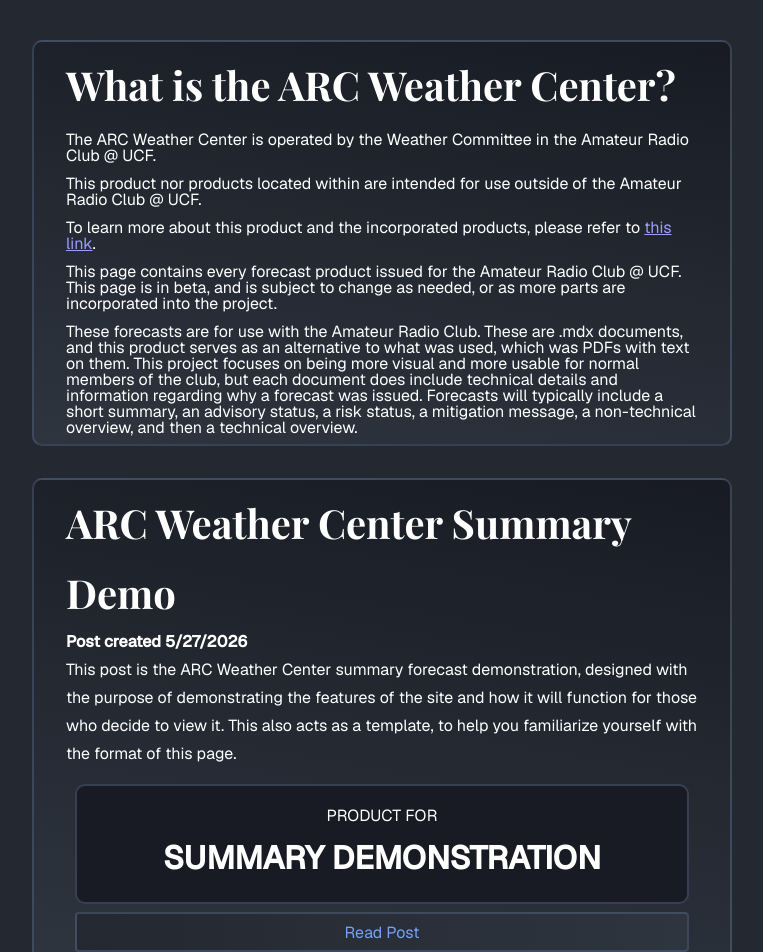
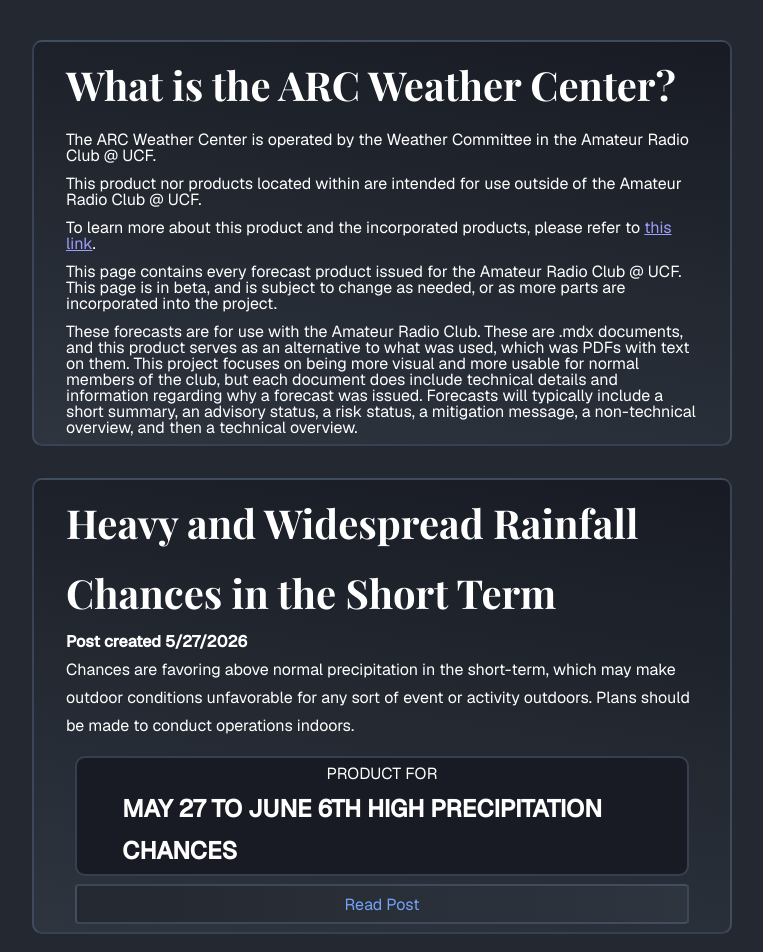
Before and after one commit to skyechannelwrx/ARC-Weather-Center, a React (Vite) app: page / in a window 1280 px wide. Shown: the top 952 px of the page, without its empty margins (258-1021 px from the left). Built offline with nearby package versions, Linux system fonts and the light colour scheme.

Commit message:
New content, update to v1.0.2

```diff
--- a/src/App.scss
+++ b/src/App.scss
@@ -110,7 +110,7 @@
                 display: flex;
                 align-items: center;
                 justify-content: center;
-                font-size: 2rem;
+                font-size: 1.5rem;
                 font-weight: bolder;
             }
         }
@@ -273,7 +273,7 @@
                 display: flex;
                 align-items: center;
                 justify-content: center;
-                font-size: 2rem;
+                font-size: 1.5rem;
                 font-weight: bolder;
             }
         }
--- a/src/PostsPage.tsx
+++ b/src/PostsPage.tsx
@@ -131,7 +131,7 @@
             <div className="container">
                 <article className="post">
                     <h1>{post.metadata.title}</h1>
-                    <p className="release-date">Released {new Date(post.metadata.date).toLocaleDateString()}</p>
+                    <p className="release-date">Released {new Date(post.metadata.date).toLocaleString()}</p>
                     <div className="backing-container">
                         <p className="summaryheader">
                             CONTENT SUMMARY
--- a/src/content/demo-summary.mdx
+++ b/src/content/demo-summary.mdx
@@ -2,7 +2,7 @@
     slug: "arc-weather-demo-summary",
     title: "ARC Weather Center Summary Demo",
     description: "This post is the ARC Weather Center summary forecast demonstration, designed with the purpose of demonstrating the features of the site and how it will function for those who decide to view it. This also acts as a template, to help you familiarize yourself with the format of this page.",
-    date: "2026-05-27",
+    date: "2026-05-27T08:00:00Z",
     risk: "Moderate",
     type: "summary",
     advisory: "Standby",
--- a/src/content/demo.mdx
+++ b/src/content/demo.mdx
@@ -2,7 +2,7 @@
     slug: "arc-weather-demo-event",
     title: "ARC Weather Center Event Forecast Demo",
     description: "This post is the ARC Weather Center event forecast demonstration, designed with the purpose of demonstrating the features of the site and how it will function for those who decide to view it. This also acts as a template, to help you familiarize yourself with the format of this page.",
-    date: "2026-05-27",
+    date: "2026-05-27T08:00:00Z",
     risk: "Moderate",
     type: "event",
     advisory: "Standby",
--- /dev/null
+++ b/src/content/short-term-weather-summary.mdx
@@ -0,0 +1,50 @@
+export const metadata = {
+    slug: "may-2026-heavy-rainfall",
+    title: "Heavy and Widespread Rainfall Chances in the Short Term",
+    description: "Chances are favoring above normal precipitation in the short-term, which may make outdoor conditions unfavorable for any sort of event or activity outdoors. Plans should be made to conduct operations indoors.",
+    date: "2026-05-27T21:19:00Z",
+    risk: "Moderate",
+    type: "summary",
+    advisory: "Standby",
+    hazards: [
+        {
+            hazard: "Thunderstorms",
+            impact: "Moderate",
+            summary: "Thunderstorms may develop, and lightning may become hazardous.",
+            color: "red",
+            fill: 1,
+        },
+        {
+            hazard: "Severe Weather",
+            impact: "Slight",
+            summary: "Severe weather may develop and become hazardous to operations.",
+            color: "yellow",
+            fill: 2,
+        },
+        {
+            hazard: "Rain",
+            impact: "Moderate",
+            summary: "Heavy rainfall may occur, with flooding possible, but not guaranteed.",
+            color: "red",
+            fill: 2,
+        },
+    ],
+    event: "May 27 to June 6th High Precipitation Chances",
+    confidence: 60
+}
+
+## Summary
+
+In the short-term, conditions appear unfavorable for conducting outdoor activity, particularly due to an enhanced risk of heavy precipitation and a higher risk of precipitation in general for practically the entire state of Florida. This will likely contribute to Moderate to High outdoor operational hazard risks for the short-term, should we wish to conduct any outdoor activity during that period.
+
+As a result, it may be best to wait for this period to pass.
+
+## Discussion
+
+Medium-range plus short-range models and trends are favoring precipitation chances above normal for almost the entire Florida peninsula through May 27th, today, throught to approximately June 7th, or longer. These high precipitation chances carry with them chances for heavy and possibly flooding rainfall, which may increase our Operational Hazard Index to Moderate or High, depending on how conditions play out.
+
+The Climate Prediction Center has outlined Florida as having a moderate risk (between 40% to 60% chance for heavy precipitation) only a few miles south of our location and preferred operation spots. However, we are also under a slight risk, between 20% to 40% chance for precipitation, making conditions even less favorable for outdoor conditions.
+
+These precipitation chances seem to apply for almost the entire day, and no particular difference between early morning, to afternoon, to evening, and to night hours can be made, except that some days will favor rain earlier than normal. Development for thunderstorms within this heavy precipitation chance is also possible, and will further discourage outdoor activity.
+
+Opportunity for outdoor activites may arise again when the dust from Africa traveling across the Atlantic intrudues upon tropical moisture, which will inhibit precipitation chances, or work to lower them and make storms generally unfavorable. Humidity during this time should, theoretically, become less if any substantial dust intrusion can occur.
```
Also changed, not shown: public/robots.txt (added).
